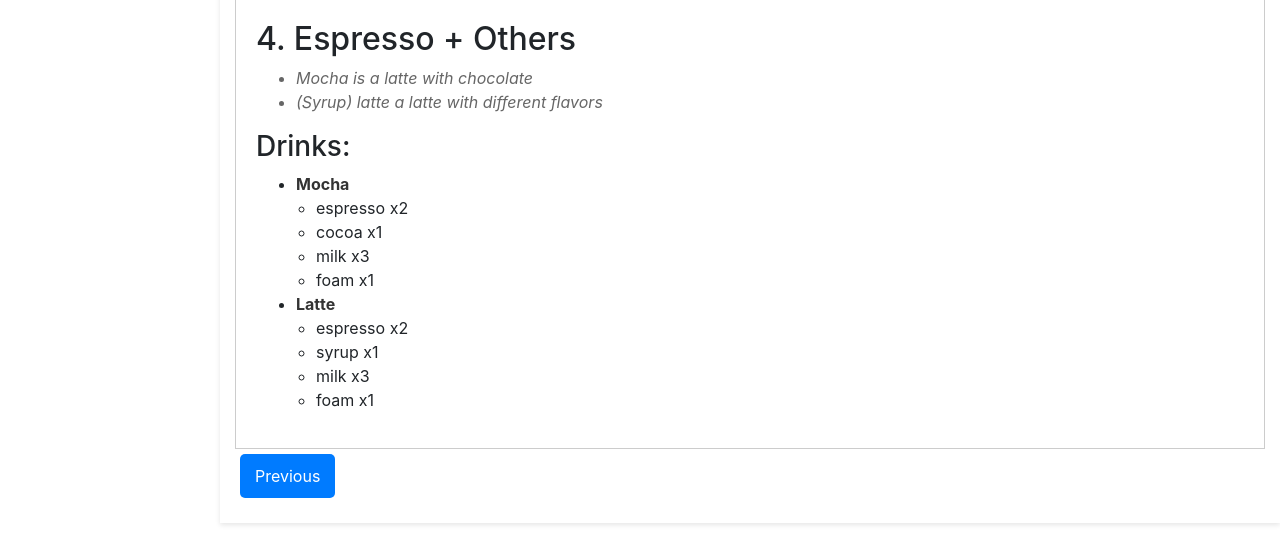
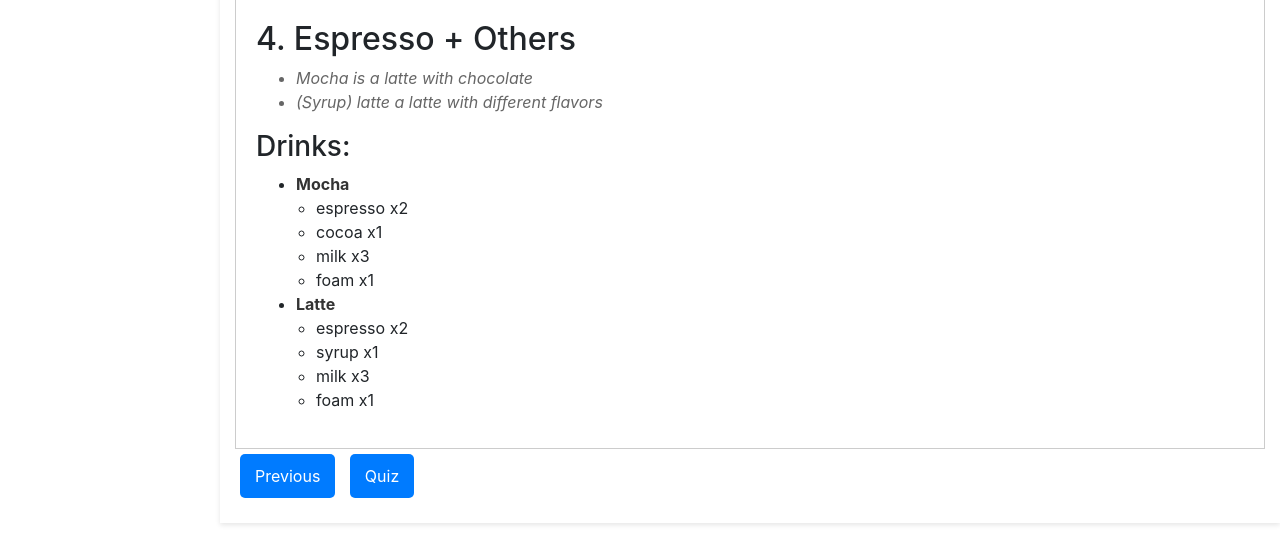
Before and after one commit to roryef/ui-design-coffee, a Flask app: page /learn/review in a window 1280 px wide. Shown: the part 1303-1846 px from the top of the page. Run offline with Flask 3, Linux system fonts and the light colour scheme; some libraries are stand-ins or nearby versions.

Commit message:
add quiz button to review page

```diff
--- a/templates/review.html
+++ b/templates/review.html
@@ -59,6 +59,9 @@
             {% if lesson.previous %}
                 <a href="{{ url_for('learn', page_number=lesson.previous) }}">Previous</a>
             {% endif %}
+            {% if lesson.next %}
+                <a href="{{ url_for('quiz_question', question_id=1) }}">Quiz</a>
+            {% endif %}
         </nav>
     </div>
 </div>
```
